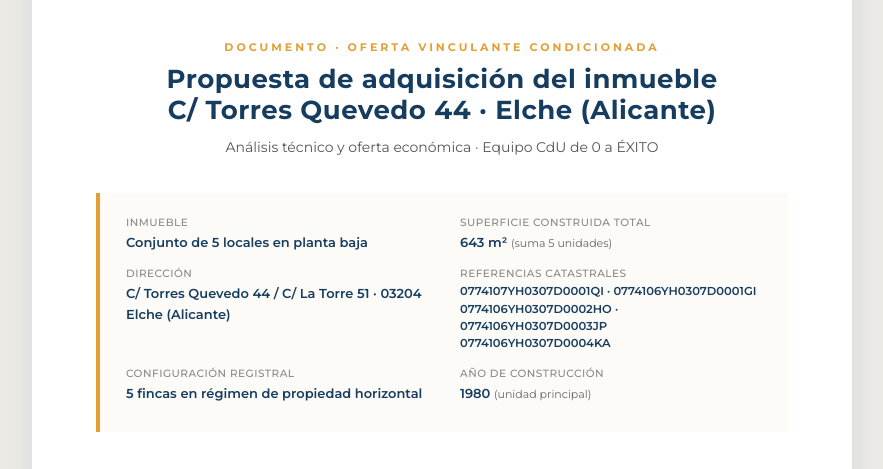
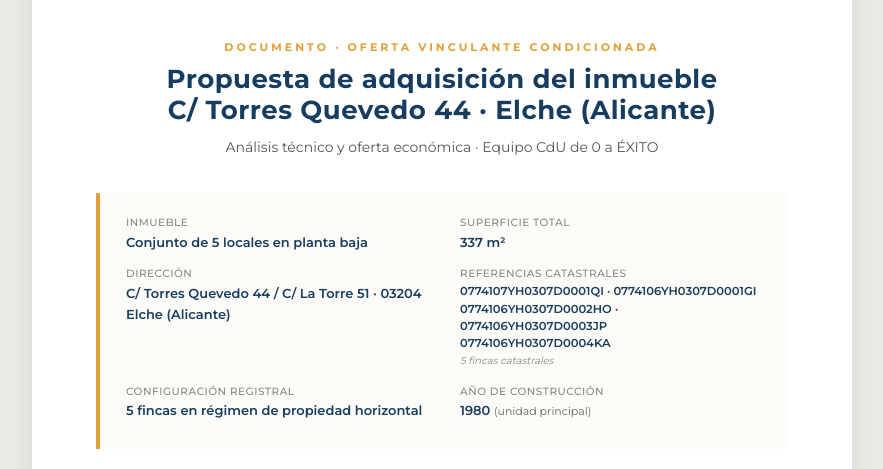
Before and after one commit to xaviriera/cdu-briefings, a plain HTML site: page oferta-torres-quevedo-44/index.html in a window 1280 px wide. Shown: the part 269-738 px from the top of the page, without its empty margins (198-1081 px from the left). Drawn offline with Linux system fonts and the light colour scheme.

Commit message:
oferta Quevedo: superficie 337 m2 (segun datos equipo)

```diff
--- a/oferta-torres-quevedo-44/index.html
+++ b/oferta-torres-quevedo-44/index.html
@@ -488,8 +488,8 @@ section p strong {
                 <div class="value">Conjunto de 5 locales en planta baja</div>
             </div>
             <div>
-                <div class="label">Superficie construida total</div>
-                <div class="value">643 m² <span style="font-weight:400;font-size:11px;color:#666;">(suma 5 unidades)</span></div>
+                <div class="label">Superficie total</div>
+                <div class="value">337 m²</div>
             </div>
             <div>
                 <div class="label">Dirección</div>
@@ -500,7 +500,8 @@ section p strong {
                 <div class="value" style="font-size:11.5px;line-height:1.5;">
                     0774107YH0307D0001QI · 0774106YH0307D0001GI<br>
                     0774106YH0307D0002HO · 0774106YH0307D0003JP<br>
-                    0774106YH0307D0004KA
+                    0774106YH0307D0004KA<br>
+                    <span style="font-size:10px;color:#888;font-style:italic;font-weight:400;">5 fincas catastrales</span>
                 </div>
             </div>
             <div>
```
